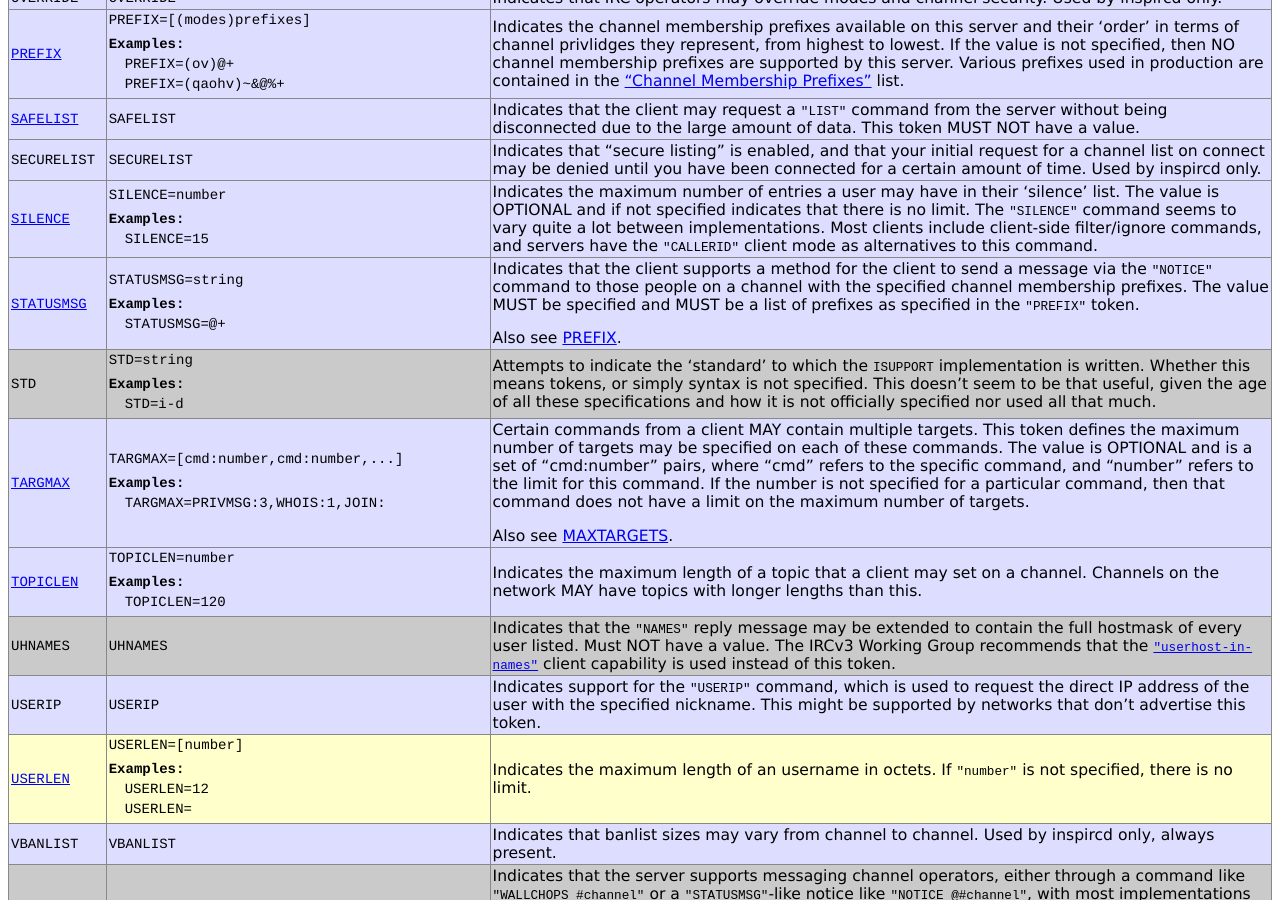
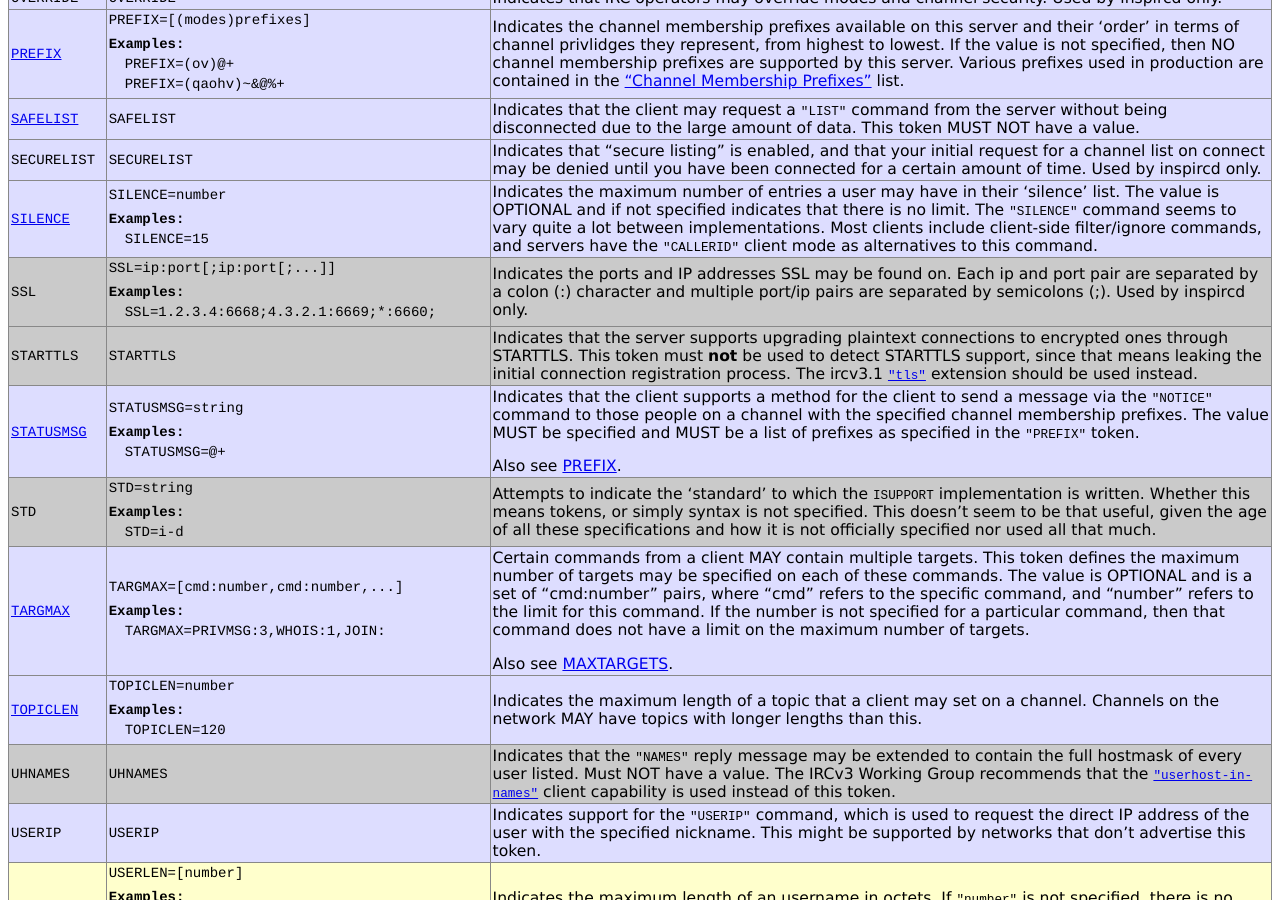
Before and after one commit to ircdocs/irc-defs, a Jekyll site: the page built from defs/isupport.html, in a window 1280 px wide and 900 px high, scrolled down 2708 px. Built offline with Jekyll 4.4.1, drawn with Linux system fonts in a browser that asks for light colours.

Commit message:
isupport: add SSL and STARTTLS tokens

```diff
--- a/_data/isupport.yaml
+++ b/_data/isupport.yaml
@@ -528,6 +528,33 @@ values:
             - "SILENCE=15"
 
     -
+        name: SSL
+        format: "SSL=ip:port[;ip:port[;...]]"
+        comment: >
+            Indicates the ports and IP addresses SSL may be found on. Each ip
+            and port pair are separated by a colon (:) character and multiple
+            port/ip pairs are separated by semicolons (;). Used by inspircd
+            only.
+
+        examples:
+            - "SSL=1.2.3.4:6668;4.3.2.1:6669;*:6660;"
+
+        obsolete: true
+
+    -
+        name: STARTTLS
+        format: "STARTTLS"
+        comment: >
+            Indicates that the server supports upgrading plaintext connections
+            to encrypted ones through STARTTLS. This token must **not** be used
+            to detect STARTTLS support, since that means leaking the initial
+            connection registration process. The ircv3.1
+            [`"tls"`](http://ircv3.net/specs/extensions/tls-3.1.html)
+            extension should be used instead.
+
+        obsolete: true
+
+    -
         name: STATUSMSG
         format: "STATUSMSG=string"
         information: "https://tools.ietf.org/html/draft-hardy-irc-isupport-00"
```
